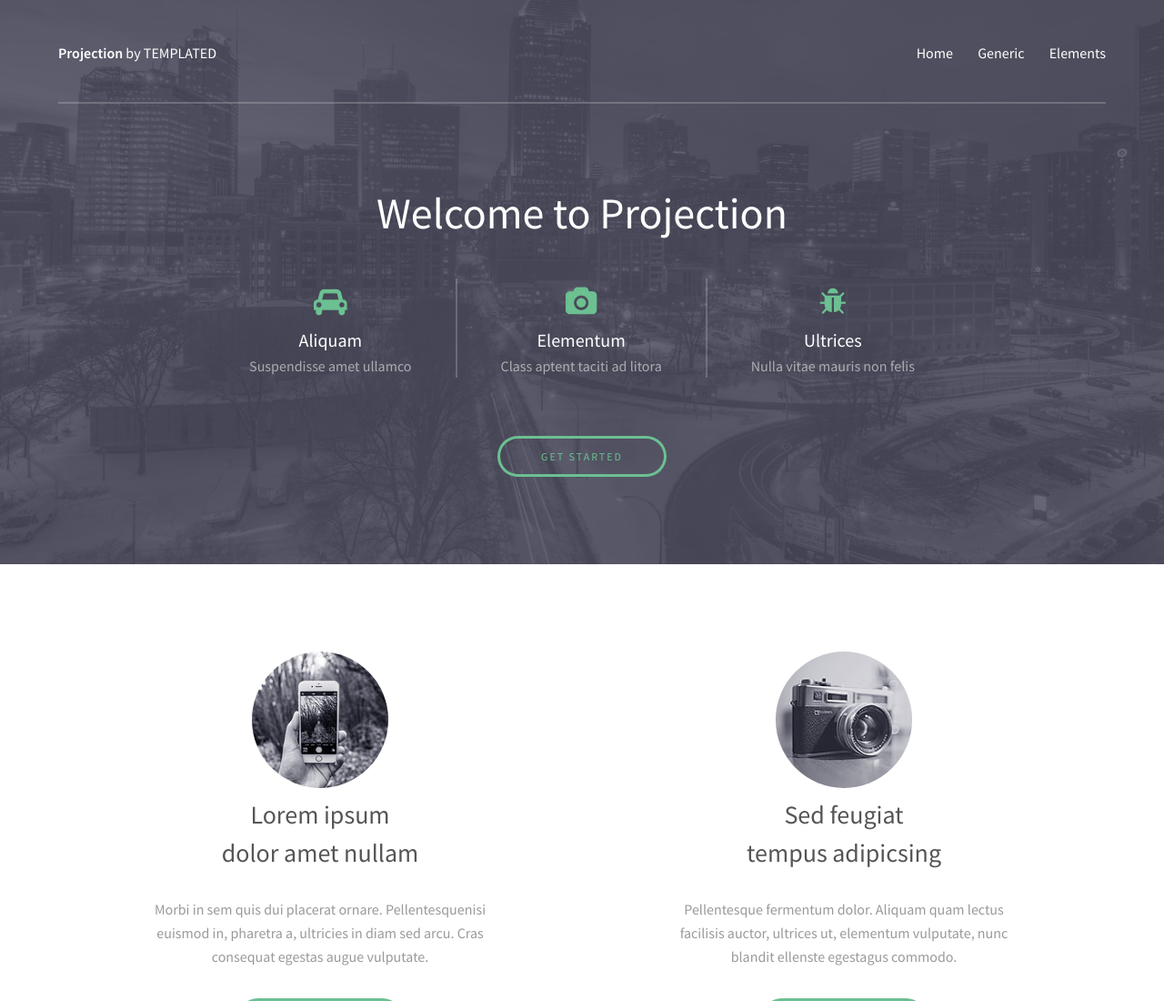
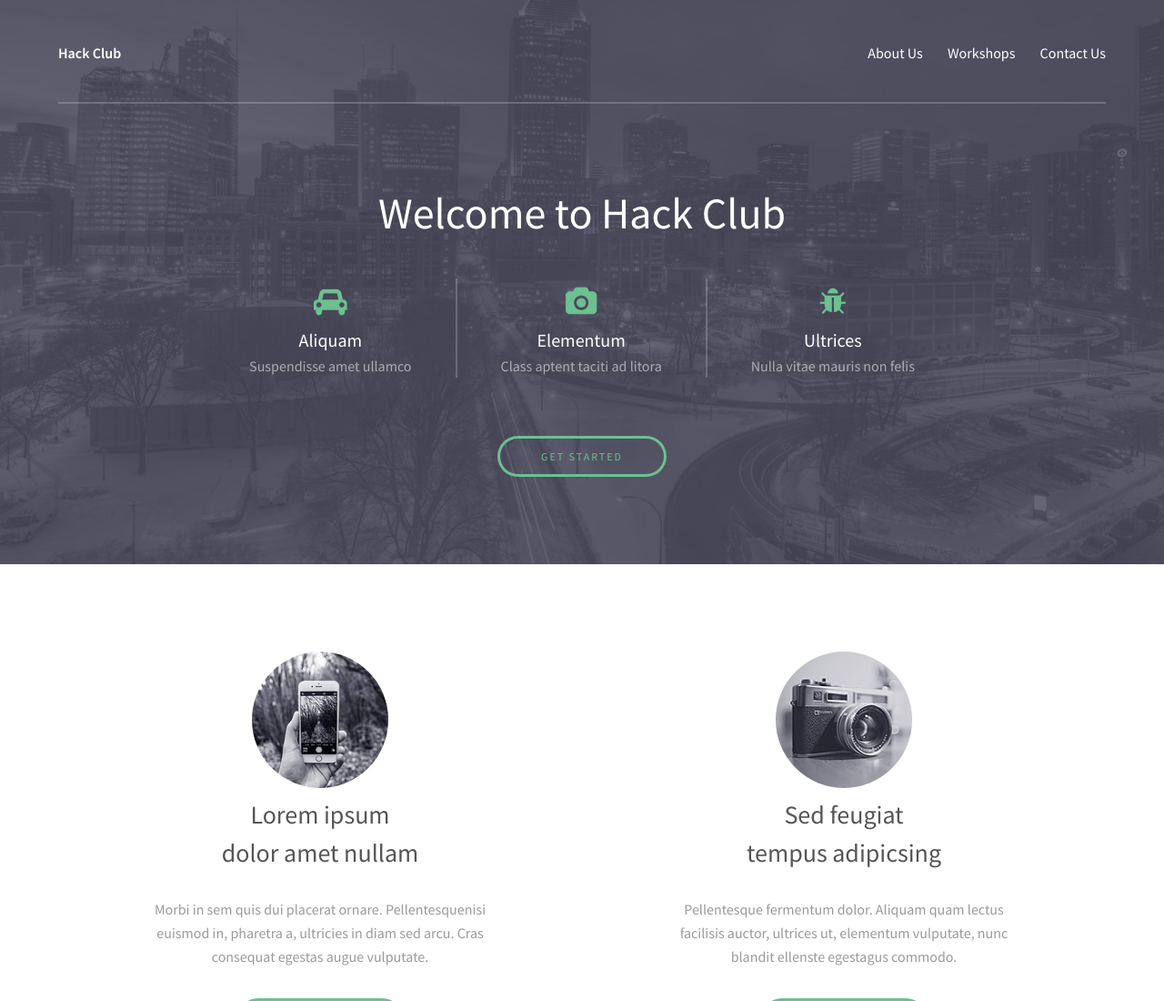
Before and after one commit to nguyenadam/hackclub, a plain HTML site: page index.html in a window 1280 px wide. Shown: the top 1100 px of the page at 91% size. Drawn offline with Linux system fonts and the light colour scheme.

Commit message:
Added about us page

```diff
--- a/index.html
+++ b/index.html
@@ -6,7 +6,7 @@
 -->
 <html>
 	<head>
-		<title>Projection by TEMPLATED</title>
+		<title>Hack Club</title>
 		<meta charset="utf-8" />
 		<meta name="viewport" content="width=device-width, initial-scale=1" />
 		<link rel="stylesheet" href="assets/css/main.css" />
@@ -16,11 +16,11 @@
 		<!-- Header -->
 			<header id="header">
 				<div class="inner">
-					<a href="index.html" class="logo"><strong>Projection</strong> by TEMPLATED</a>
+					<a href="index.html" class="logo"><strong>Hack Club</strong></a>
 					<nav id="nav">
-						<a href="index.html">Home</a>
-						<a href="generic.html">Generic</a>
-						<a href="elements.html">Elements</a>
+						<a href="about.html">About Us</a>
+						<a href="generic.html">Workshops</a>
+						<a href="elements.html">Contact Us</a>
 					</nav>
 					<a href="#navPanel" class="navPanelToggle"><span class="fa fa-bars"></span></a>
 				</div>
@@ -30,7 +30,7 @@
 			<section id="banner">
 				<div class="inner">
 					<header>
-						<h1>Welcome to Projection</h1>
+						<h1>Welcome to Hack Club</h1>
 					</header>
 
 					<div class="flex ">
```
Also changed, not shown: about.html (added, +31 -0 lines).
